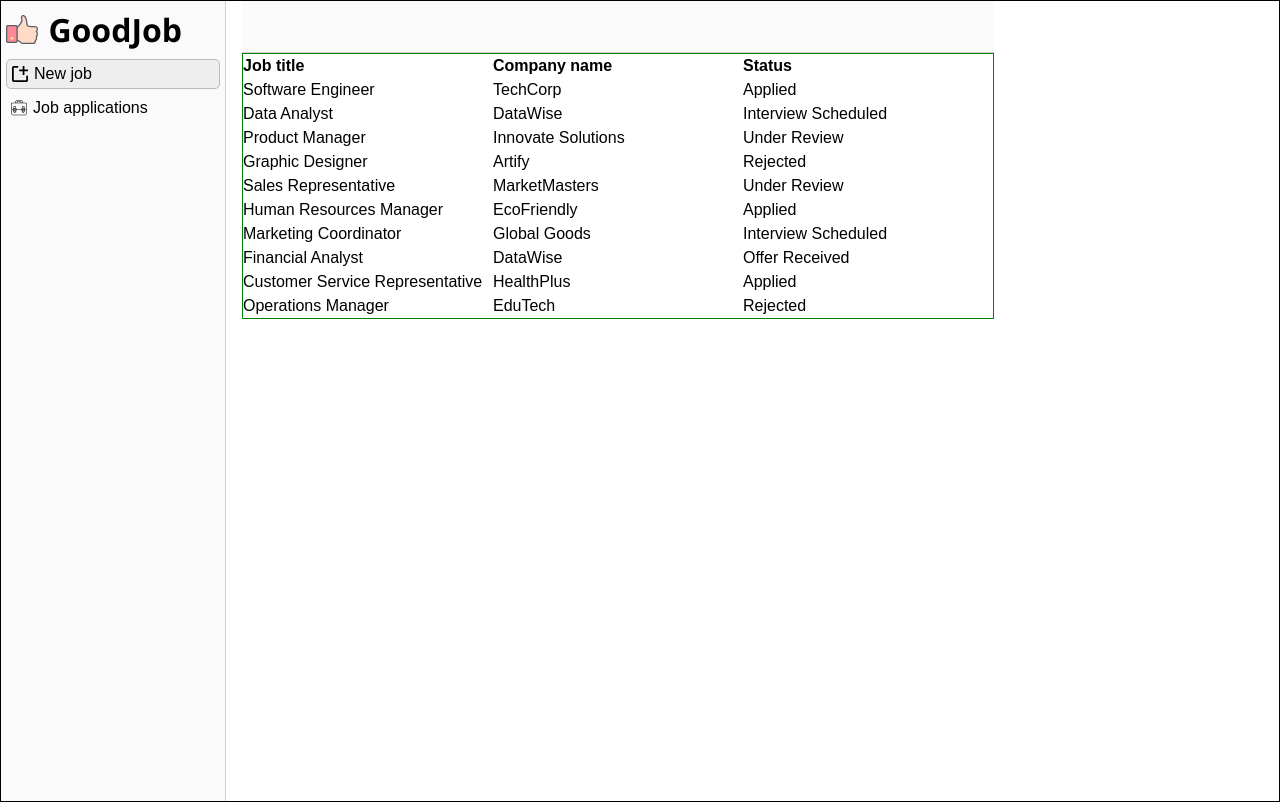
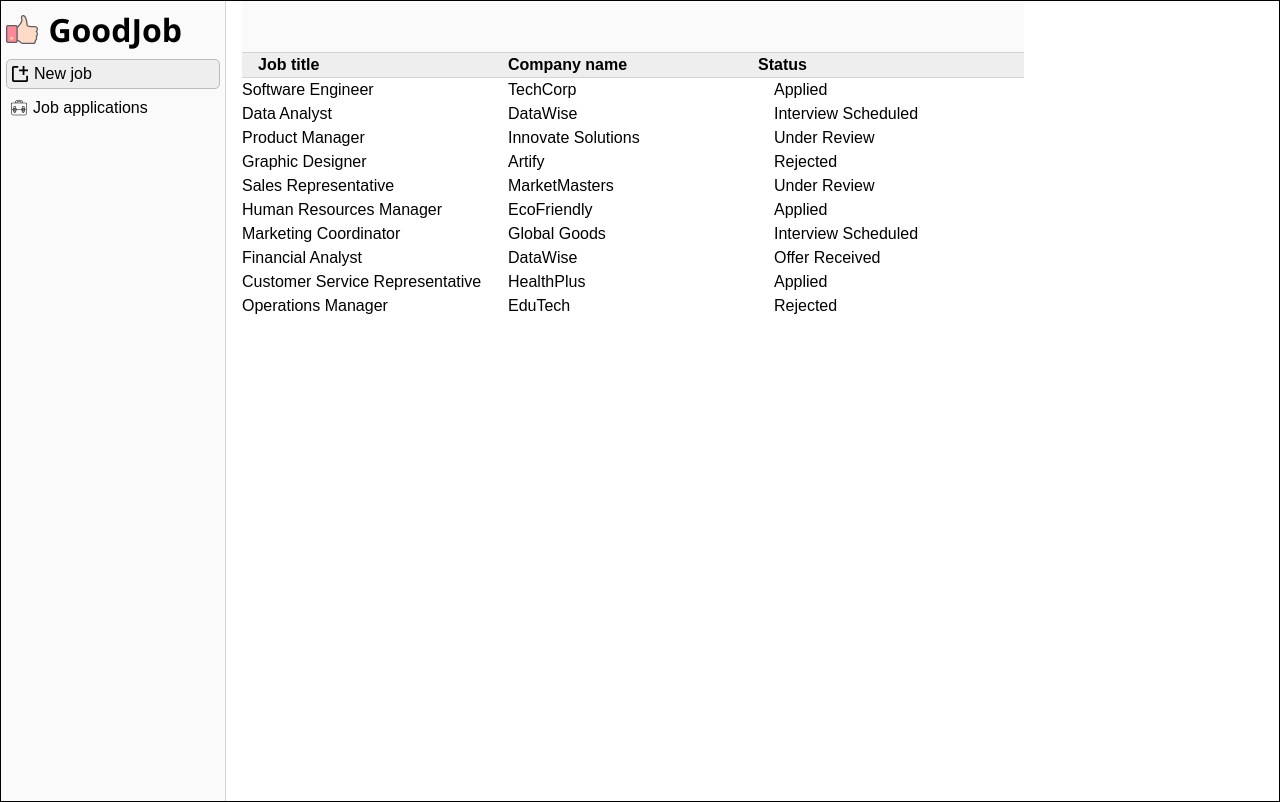
Before and after one commit to jpnws/goodjob, a React (Vite) app: page / in a window 1280 px wide. Built offline with nearby package versions, Linux system fonts and the light colour scheme.

Commit message:
Remove unnecessary properties from the jobTable and add some padding and background color for the table header.

```diff
--- a/src/JobTable/JobTable.module.css
+++ b/src/JobTable/JobTable.module.css
@@ -1,7 +1,5 @@
 .jobTable {
   flex-grow: 1;
-  border: 1px solid green;
-  border-collapse: collapse;
 }
 
 .headerTitle {
@@ -11,6 +9,9 @@
 .tableHeader {
   display: flex;
   justify-content: space-between;
+  border-bottom: 1px solid #d3d3d3;
+  background-color: #eeeeee;
+  padding: 0 1rem 0 1rem;
 }
 
 .jobTitleCol {
```
